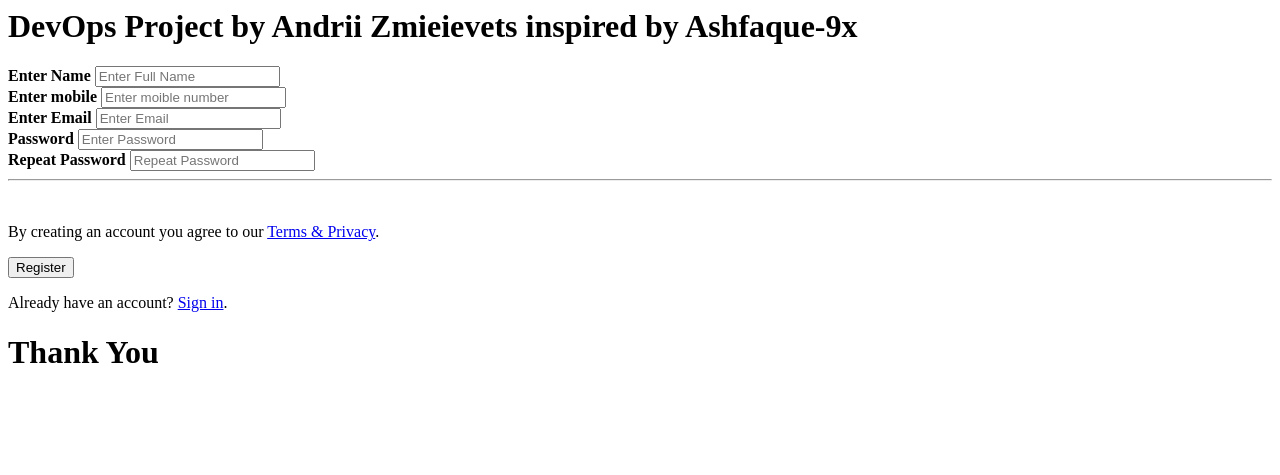
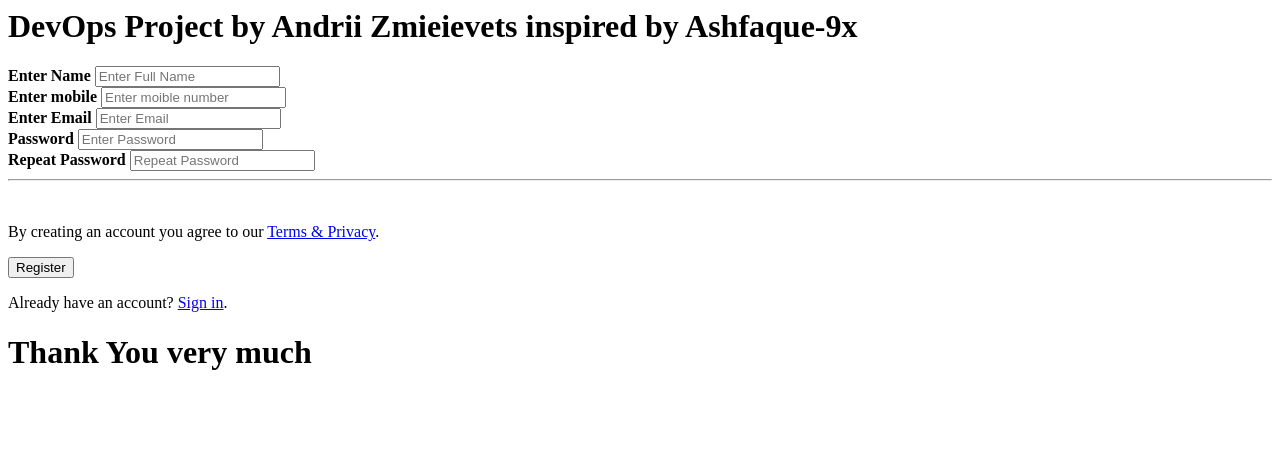
Before and after one commit to AndriiZmieievets/register-app, a Java web app: page /src/main/webapp/index.jsp in a window 1280 px wide. Shown: the top 475 px of the page. Run offline with Tomcat 11, a stand-in JSP engine, Linux system fonts and the light colour scheme.

Commit message:
Update message in index.jsp

```diff
--- a/webapp/src/main/webapp/index.jsp
+++ b/webapp/src/main/webapp/index.jsp
@@ -30,7 +30,7 @@
     <p>Already have an account? <a href="#">Sign in</a>.</p>
   </div>
 
-   <h1> Thank You </h1>
+   <h1> Thank You very much </h1>
 
 
 </form>
```
